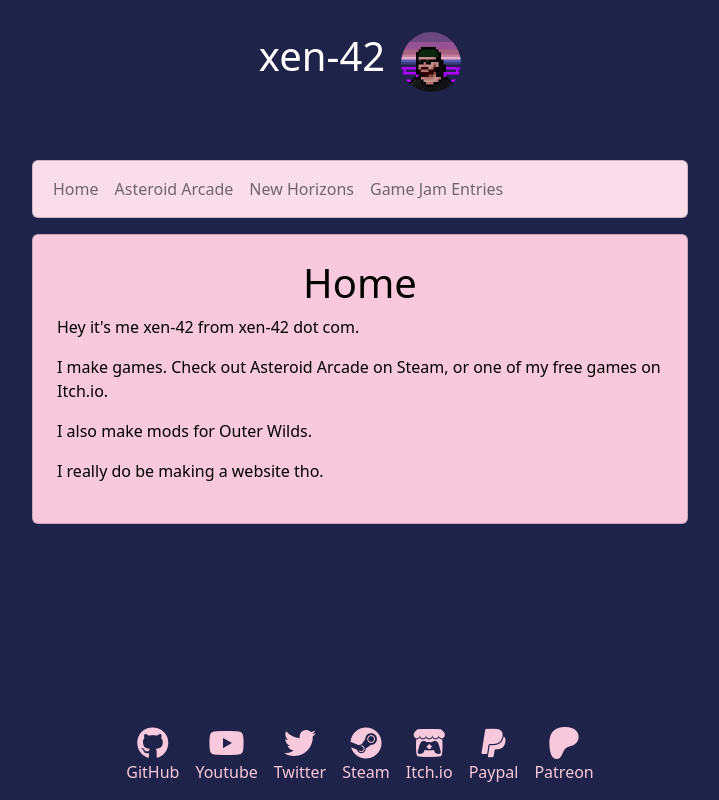
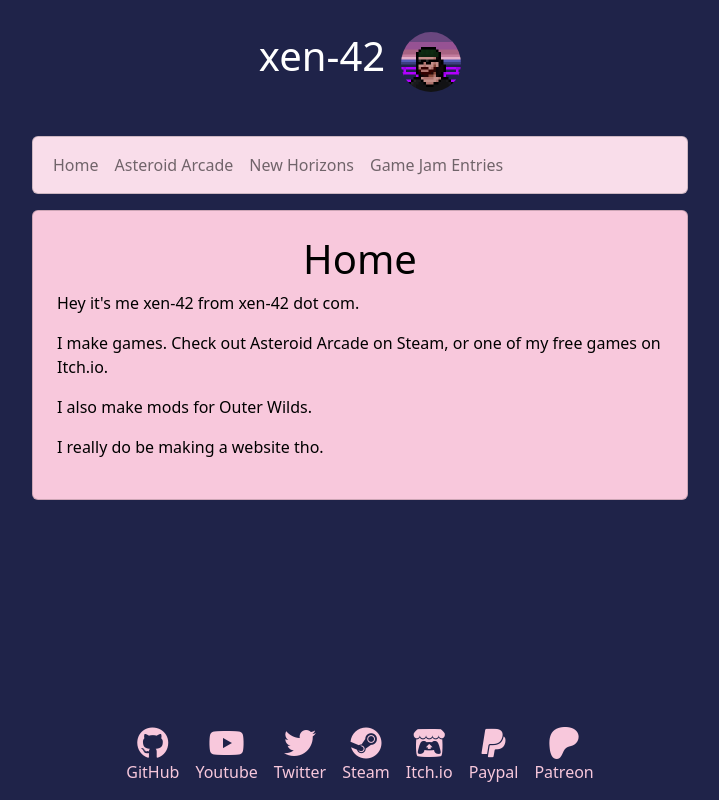
Before and after one commit to xen-42/xen-42.com, an Astro site: page / in a window 1280 px wide. Shown: the whole page, without its empty margins (280-999 px from the left). Built offline with nearby package versions, Linux system fonts and the light colour scheme; Astro itself is replaced by a stand-in of ours.

Commit message:
Update Header.astro

```diff
--- a/src/components/Header.astro
+++ b/src/components/Header.astro
@@ -1,4 +1,4 @@
-<header class="bg-overlay p-4">
+<header class="bg-overlay pt-4">
     <div class="d-flex justify-content-center align-middle mb-0 text-white">
         <div class="p-2"><h1>xen-42</h1></div>
         <div class="p-2"><img class="rounded-circle" style="height: 64px; padding-bottom: 4px;" src="/images/avatar_large.png"></div>
```
